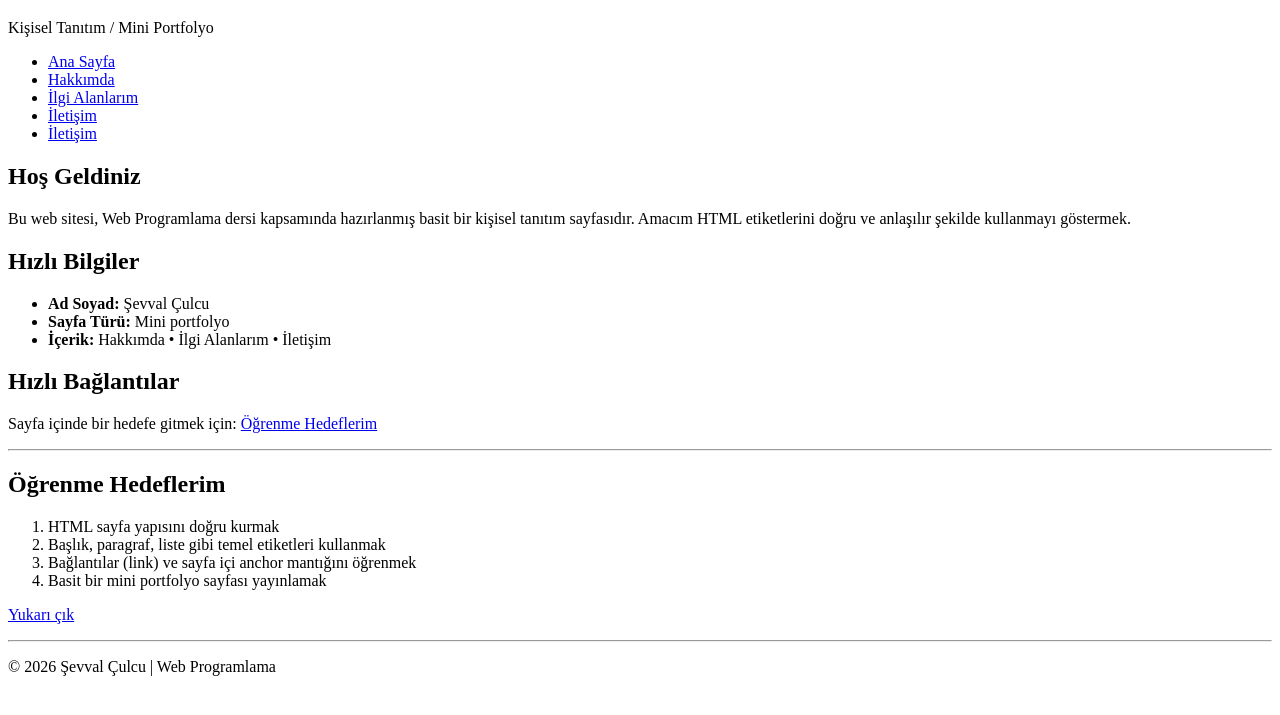
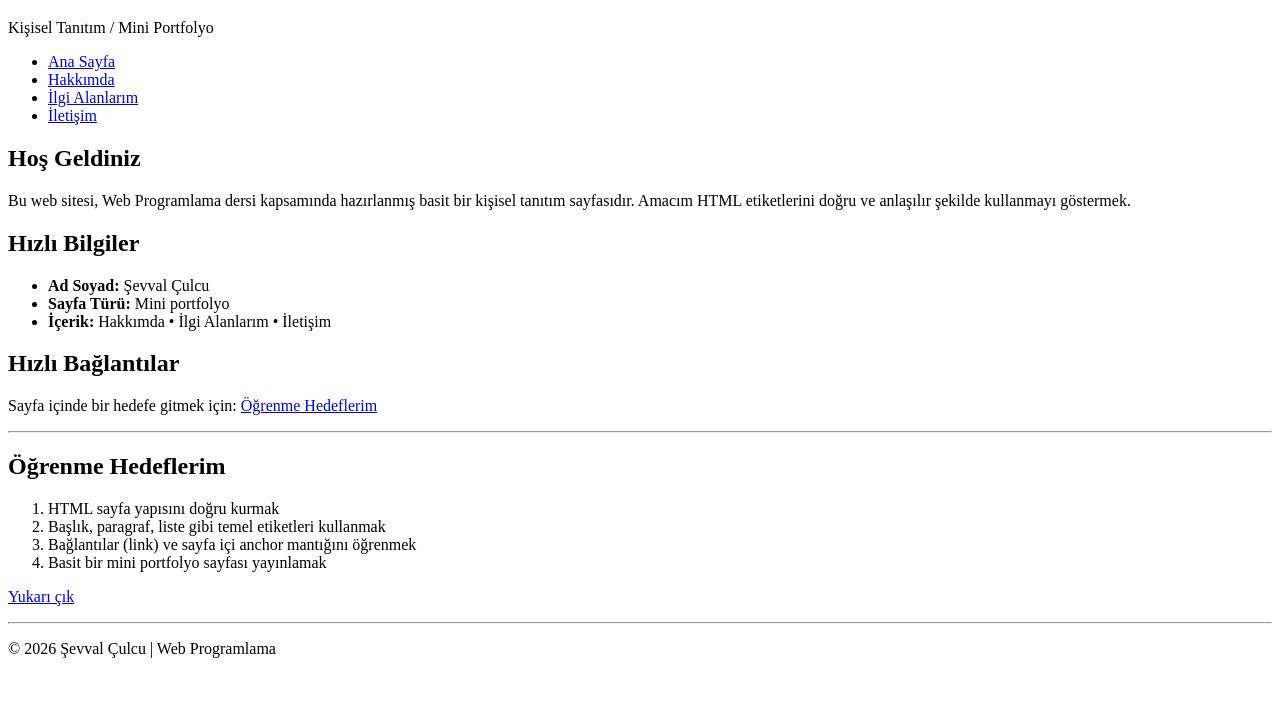
Before and after one commit to sevvalculcuu/sevvalculcuu.github.io, a plain HTML site: page index.html in a window 1280 px wide. Shown: the part 61-776 px from the top of the page. Drawn offline with Linux system fonts and the light colour scheme.

Commit message:
Remove duplicate navigation link for 'İletişim'
Removed duplicate 'İletişim' link from navigation.

```diff
--- a/index.html
+++ b/index.html
@@ -16,7 +16,6 @@
         <li><a href="about.html">Hakkımda</a></li>
         <li><a href="interests.html">İlgi Alanlarım</a></li>
         <li><a href="contact.html">İletişim</a></li>
-        <li><a href="flexbox.html">İletişim</a></li>
       </ul>
     </nav>
   </header>
```
